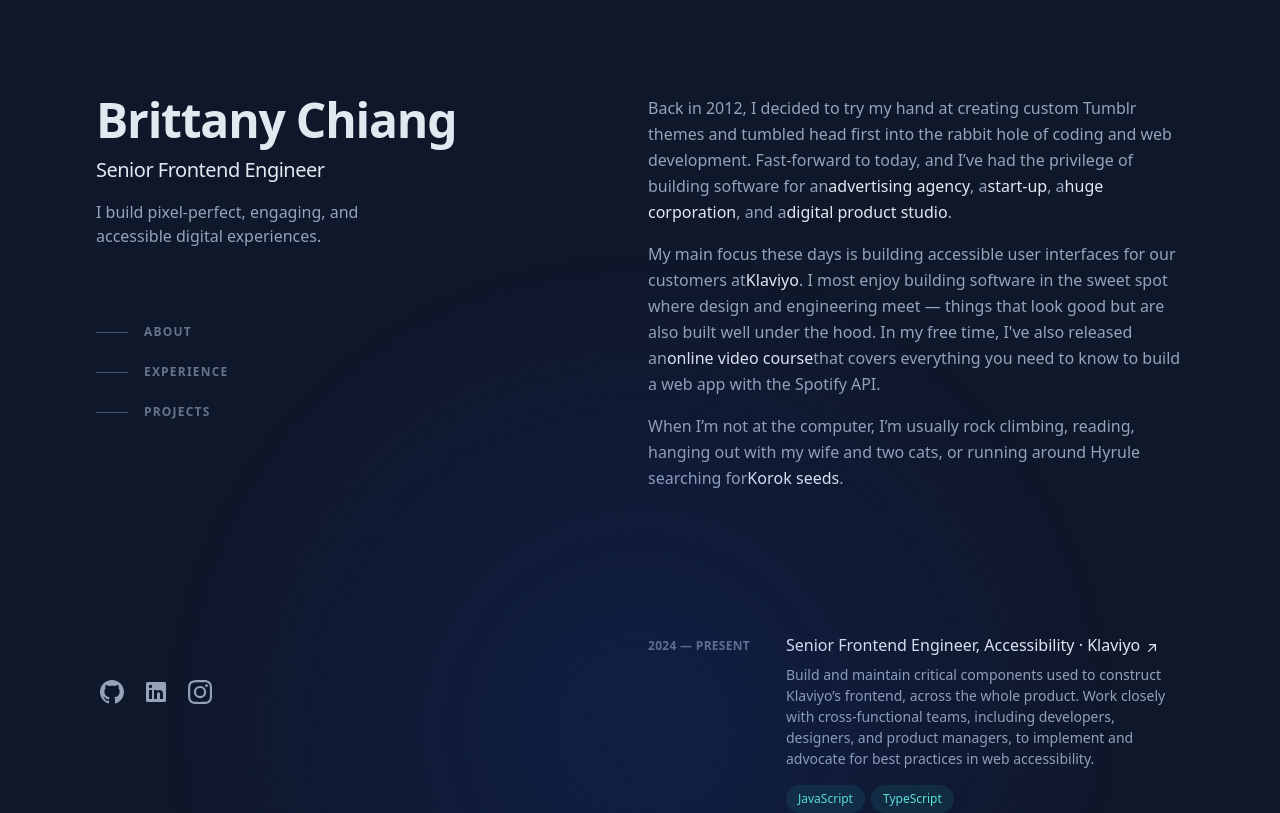
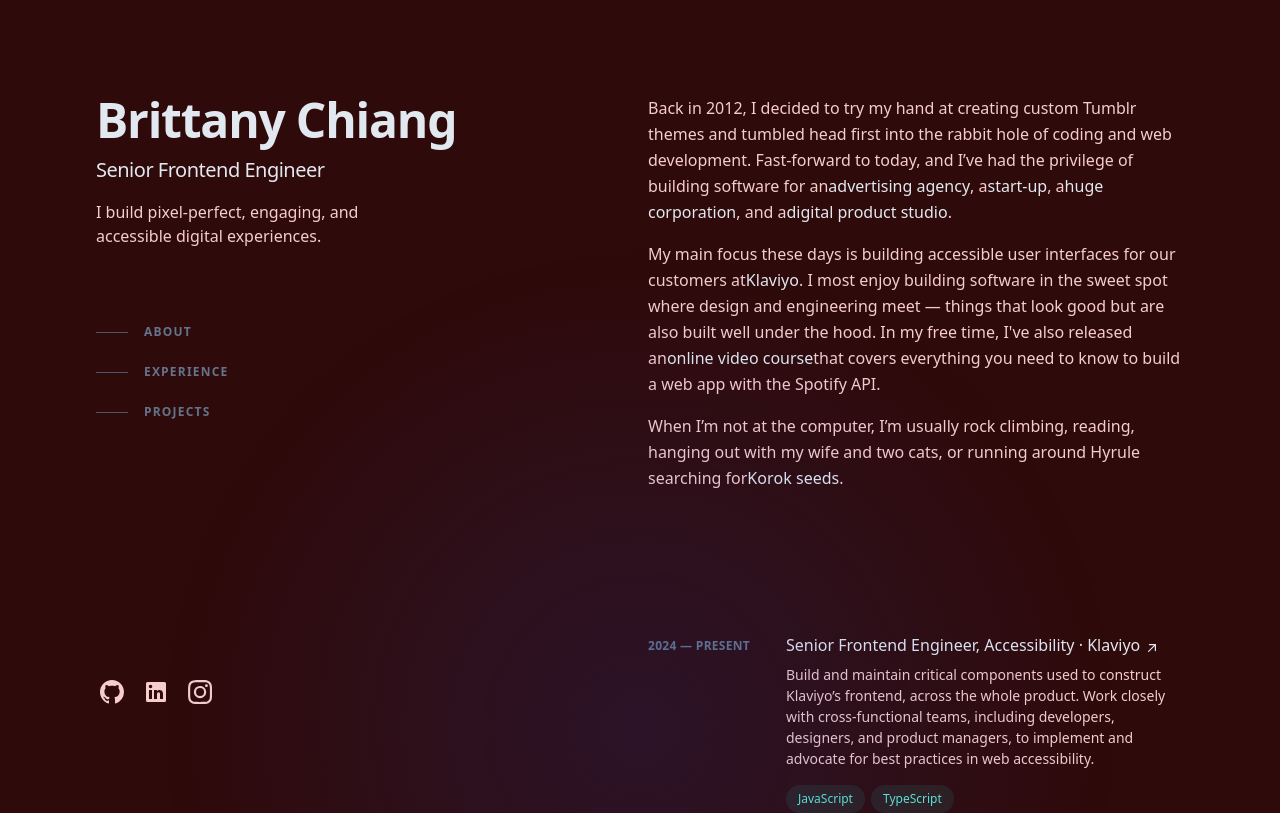
Before and after one commit to JoniMeichtry11/Portfolio-2024, an Angular app: page / in a window 1280 px wide. Shown: the top 813 px of the page. Built offline with nearby package versions, Linux system fonts and the light colour scheme.

Commit message:
feat: add colors in proyect

```diff
--- a/src/index.html
+++ b/src/index.html
@@ -8,7 +8,7 @@
   <link rel="icon" type="image/x-icon" href="favicon.ico">
   <link href="https://fonts.googleapis.com/css2?family=Roboto:wght@400;700&display=swap" rel="stylesheet">
 </head>
-<body class="bg-slate-900 leading-relaxed text-slate-400 antialiased selection:bg-teal-300 selection:text-teal-900">
+<body class="bg-secondary leading-relaxed text-textPrimary antialiased selection:bg-primary selection:text-secondary">
   <app-root></app-root>
 </body>
 </html>
--- a/tailwind.config.js
+++ b/tailwind.config.js
@@ -4,7 +4,14 @@
     "./src/**/*.{html,ts}",
   ],
   theme: {
-    extend: {},
+    extend: {
+      colors: {
+        primary: '#ff6464',
+        secondary: '#2f0a0a',
+        backgroundSecondary: '#421212',
+        textPrimary: '#f6cccd'
+      },
+    },
   },
   plugins: [],
 }
```
